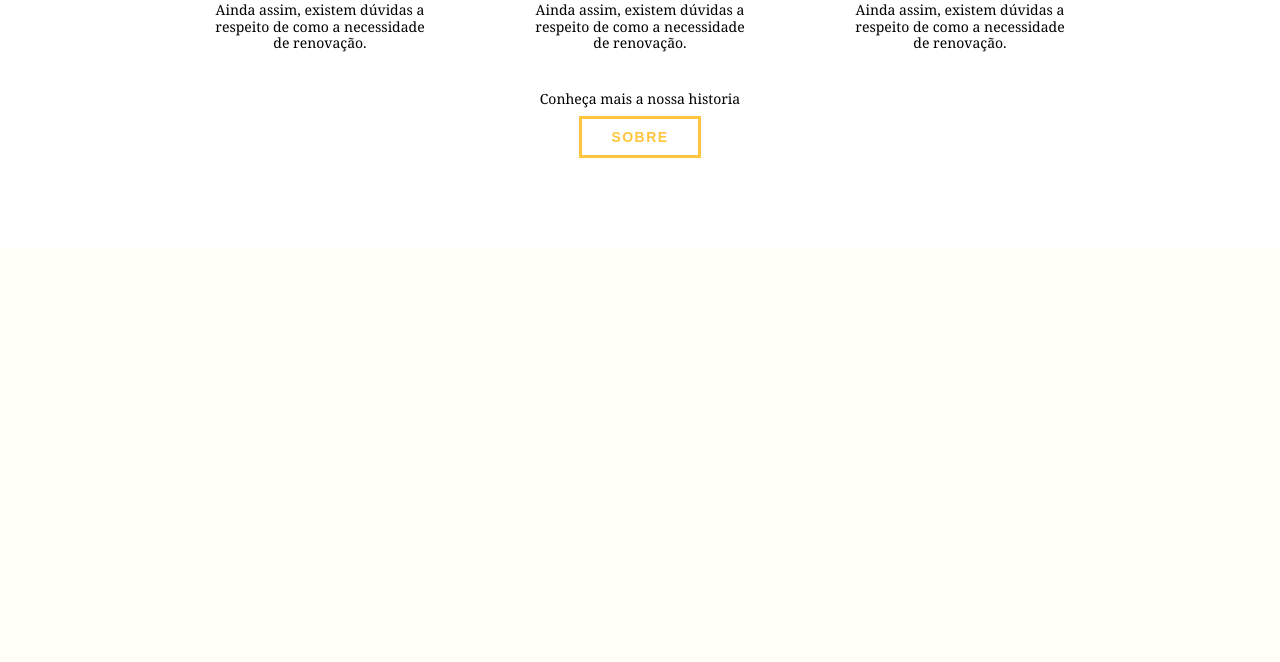
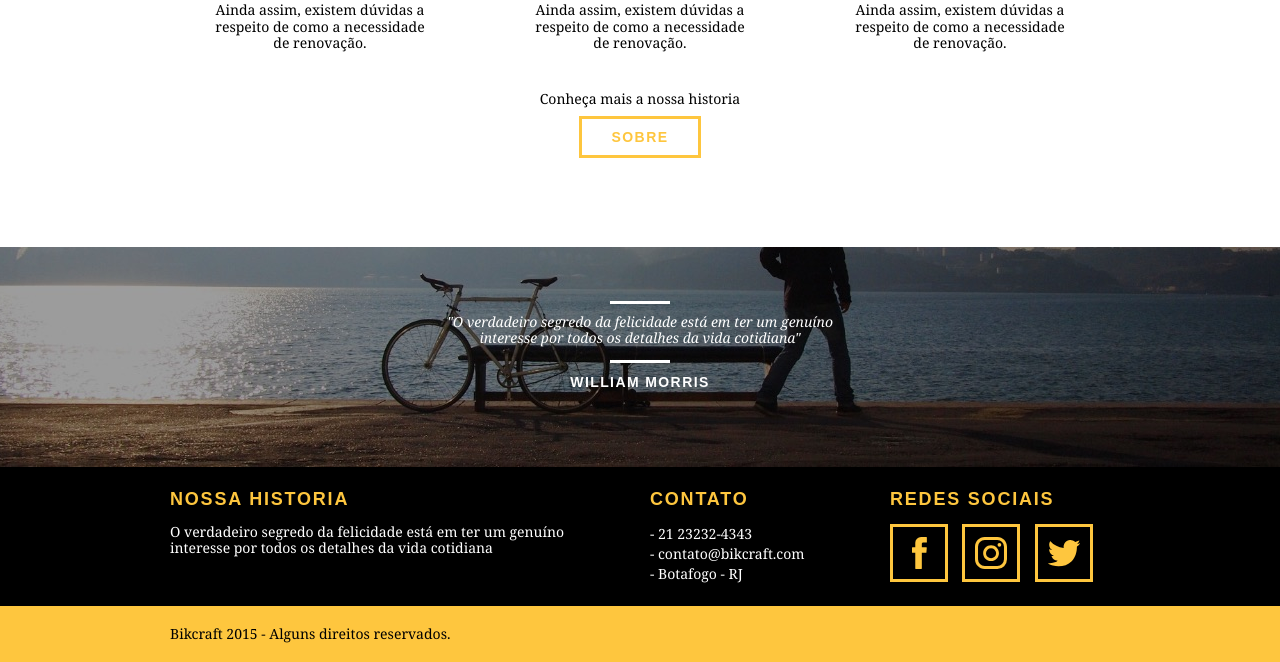
Before and after one commit to luzivan/Bikcraft, a PHP site: page / in a window 1280 px wide. Shown: the part 2338-3000 px from the top of the page. Before the commit the page ends 2496 px from the top, so only its background shows below. Run offline with PHP 8.4, Linux system fonts and the light colour scheme.

Commit message:
Concluindo a pagina home

```diff
--- a/Bikcraft/css/style.css
+++ b/Bikcraft/css/style.css
@@ -253,3 +253,75 @@ img {
     background: #000;
     margin: 6px auto;
 }
+
+/* Quebra */
+.quebra {
+    width: 100%;
+    height: 220px;
+    background: url(../img//bg-footer.jpg) no-repeat center;
+    background-size: cover;
+    text-align: center;
+    padding-top: 40px;
+}
+
+.quebra .quote-externo {
+    max-width: 400px;
+}
+
+/* Footer */
+
+.footer {
+    width: 100%;
+    background: #000;
+    color: #fff;
+    padding: 20px 0;
+}
+
+.footer h3 {
+    font-size: 18px;
+    line-height: 25px;
+    color: #fec63e;
+    text-transform: uppercase;
+    letter-spacing: .1em;
+    font-weight: bold;
+}
+
+.footer h3::after {
+    content: "";
+    display: block;
+    width: 60px;
+    height: 3;
+    background: #fec63e;
+    margin: 6px 0 12px 0;
+}
+
+.footer_historia {
+    padding-right: 40px ;
+}
+
+.footer_contato ul li{
+    font-size: 14px;
+    line-height: 20px;
+    font-family: Georgia, 'Times New Roman', serif;
+}
+
+.footer_redes ul li {
+    display: inline-block;
+    margin-right: 10px;
+}
+
+.footer_redes ul li a {
+    border: 3px solid #fec63e;
+    display: block;
+    padding: 10px;
+}
+
+.footer_redes ul li a:hover {
+    border-color: #fff;
+}
+
+.copy {
+    width: 100%;
+    background: #fec63e;
+    padding: 20px 0;
+}
--- a/Bikcraft/index.html
+++ b/Bikcraft/index.html
@@ -107,6 +107,46 @@
             <a href="sobre.html" class="btn btn-preto">Sobre</a>
         </div>
     </section>
+
+    <section class="quebra">
+        <blockquote class="quote-externo container">
+            <p>"O verdadeiro segredo da felicidade está em ter um genuíno interesse por todos os detalhes da vida cotidiana"</p>
+            <cite>WILLIAM MORRIS</cite>
+        </blockquote>
+    </section>
+
+    <footer>
+        <div class="footer">
+            <div class="container">
+                <div class="grid-8 footer_historia">
+                    <h3>Nossa Historia</h3>
+                    <p>O verdadeiro segredo da felicidade está em ter um genuíno interesse por todos os detalhes da vida cotidiana</p>
+                </div>
+                <div class="grid-4 footer_contato">
+                    <h3>Contato</h3>
+                    <ul>
+                        <li>- 21 23232-4343</li>
+                        <li>- contato@bikcraft.com</li>
+                        <li>- Botafogo - RJ</li>
+                    </ul>
+                </div>
+                <div class="grid-4 footer_redes">
+                    <h3>Redes Sociais</h3>
+                    <ul>
+                        <li><a href="http://facebook.com" target="_blank"><img src="img/redes-sociais/facebook.svg" alt="facebook"></a></li>
+                        <li><a href="http://instagram.com" target="_blank"><img src="img/redes-sociais/instagram.svg" alt="instagram"></a></li>
+                        <li><a href="http://twitter.com" target="_blank"><img src="img/redes-sociais/twitter.svg" alt="twitter"></a></li>
+                    </ul>
+                </div>
+            </div>
+        </div>
+
+        <div class="copy">
+            <div class="container">
+                <p class="grid-16">Bikcraft 2015 - Alguns direitos reservados.</p>
+            </div>
+        </div>
+    </footer>
 </body>
 
 </html>
```
